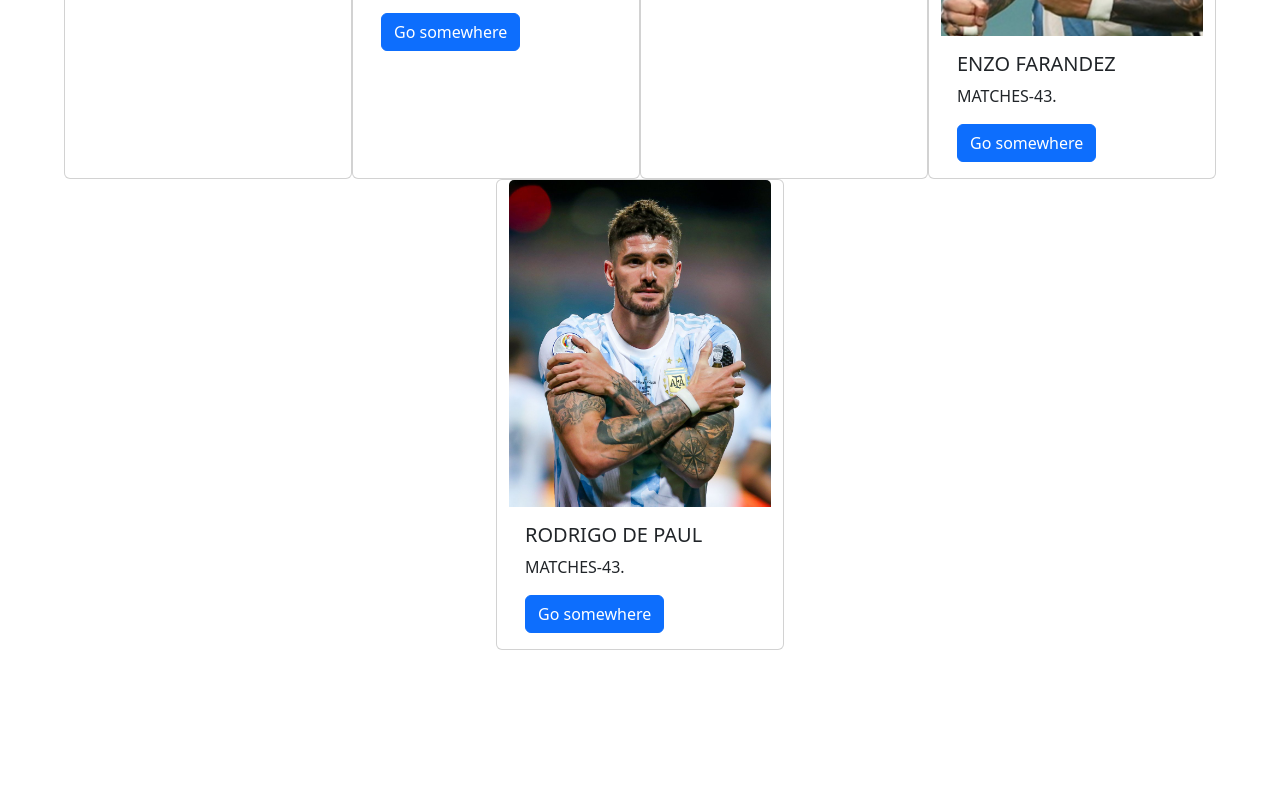
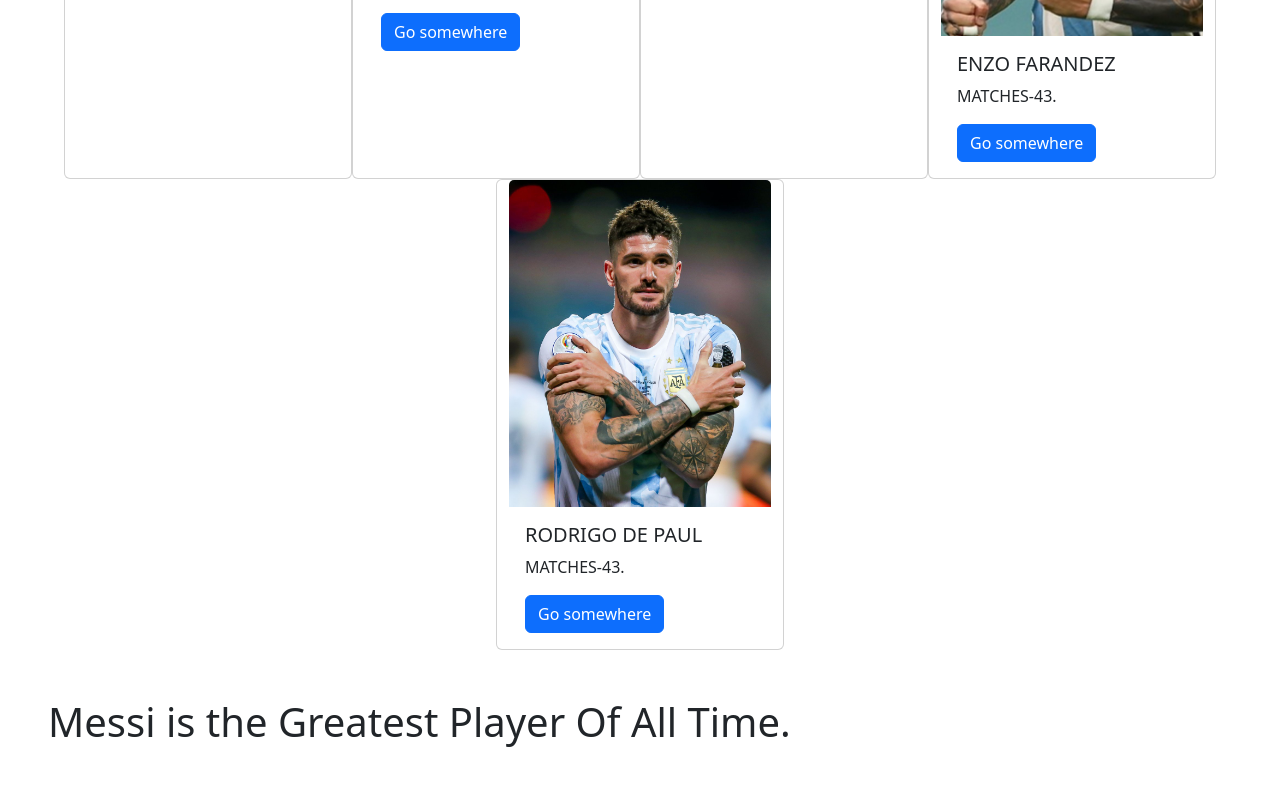
Before and after one commit to Abin-46/Argentina, a plain HTML site: page Argentina.html in a window 1280 px wide. Shown: the part 1154-1940 px from the top of the page. Before the commit the page ends 1820 px from the top, so only its background shows below. Drawn offline with nearby package versions, Linux system fonts and the light colour scheme.

Commit message:
heading is added

```diff
--- a/Argentina.html
+++ b/Argentina.html
@@ -155,6 +155,9 @@
         </div>
       </div>
     </section>
+    <section class="cointainer m-5">
+      <h1>Messi is the Greatest Player Of All Time.</h1>
+    </section>
 
     <script
       src="https://cdn.jsdelivr.net/npm/bootstrap@5.3.8/dist/js/bootstrap.bundle.min.js"
```
